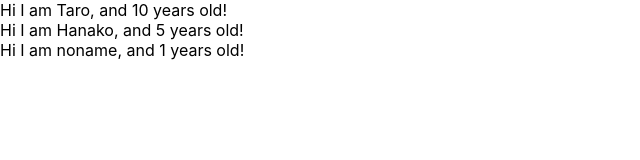
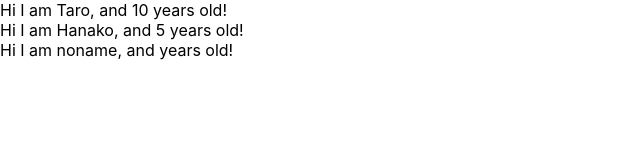
Before and after one commit to katsu-2/udemy-react-application, a React (Create React App) app: page / in a window 1280 px wide. Shown: the top 160 px of the page, without its empty margins (0-640 px from the left). Built offline with nearby package versions, Linux system fonts and the light colour scheme.

Commit message:
feat: prop-types

```diff
--- a/src/App.js
+++ b/src/App.js
@@ -1,4 +1,5 @@
 import React from 'react';
+import PropTypes from 'prop-types';
 
 const App = () => {
   const profiles = [
@@ -21,8 +22,8 @@ const User = (props) => {
   return <div>Hi I am {props.name}, and {props.age} years old! </div>
 }
 
-User.defaultProps = {
-  age: 1
+User.propTypes = {
+  name: PropTypes.string
 }
 
 export default App;
```
